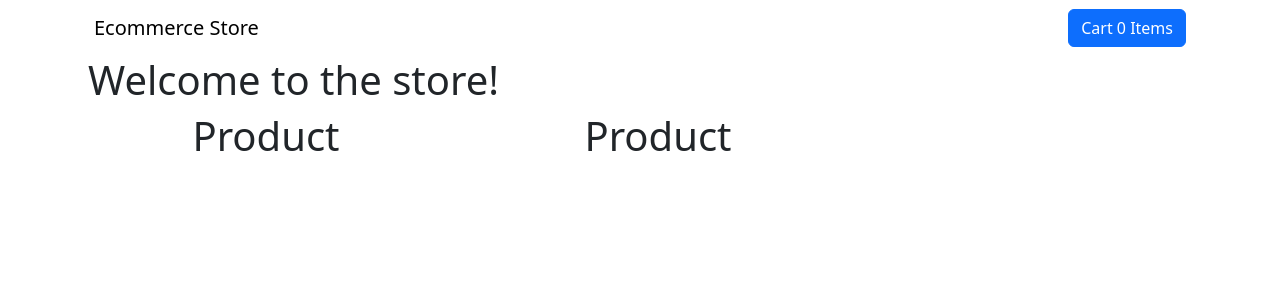
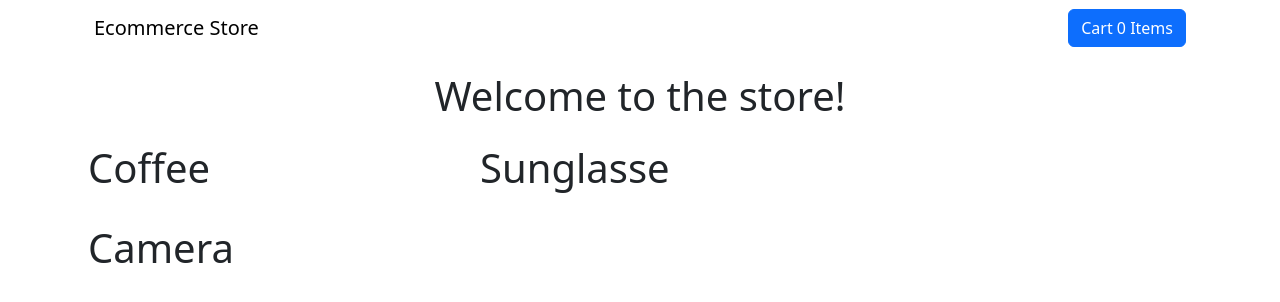
Before and after one commit to SalamanderCtesiphon/ecommerce, a React (Vite) app: page / in a window 1280 px wide. Shown: the top 302 px of the page. Built offline with nearby package versions, Linux system fonts and the light colour scheme.

Commit message:
fixed a type error with a bootstap rule

```diff
--- a/package.json
+++ b/package.json
@@ -10,6 +10,7 @@
     "preview": "vite preview"
   },
   "dependencies": {
+    "@types/bootstrap": "^5.2.7",
     "bootstrap": "^5.3.2",
     "react": "^18.2.0",
     "react-bootstrap": "^2.9.0",
--- a/src/pages/Store.tsx
+++ b/src/pages/Store.tsx
@@ -1,16 +1,14 @@
 import { Row, Col } from 'react-bootstrap'
+import { productsArray } from '../productStore'
 
 function Store() {
   return (
     <>
-      <h1>Welcome to the store!</h1>
+      <h1 className='p-3 text-center'>Welcome to the store!</h1>
       <Row xs={1} md={3} className='g-4'>
-        <Col align="center">
-          <h1>Product</h1>
-        </Col>
-        <Col align="center">
-          <h1>Product</h1>
-        </Col>
+        {productsArray.map((product, idx) => (
+          <h1>{product.title}</h1>
+        ))}
       </Row>
     </>
   )
```
Also changed, not shown: 1 other file (tests, documents, lock files or other folders).
